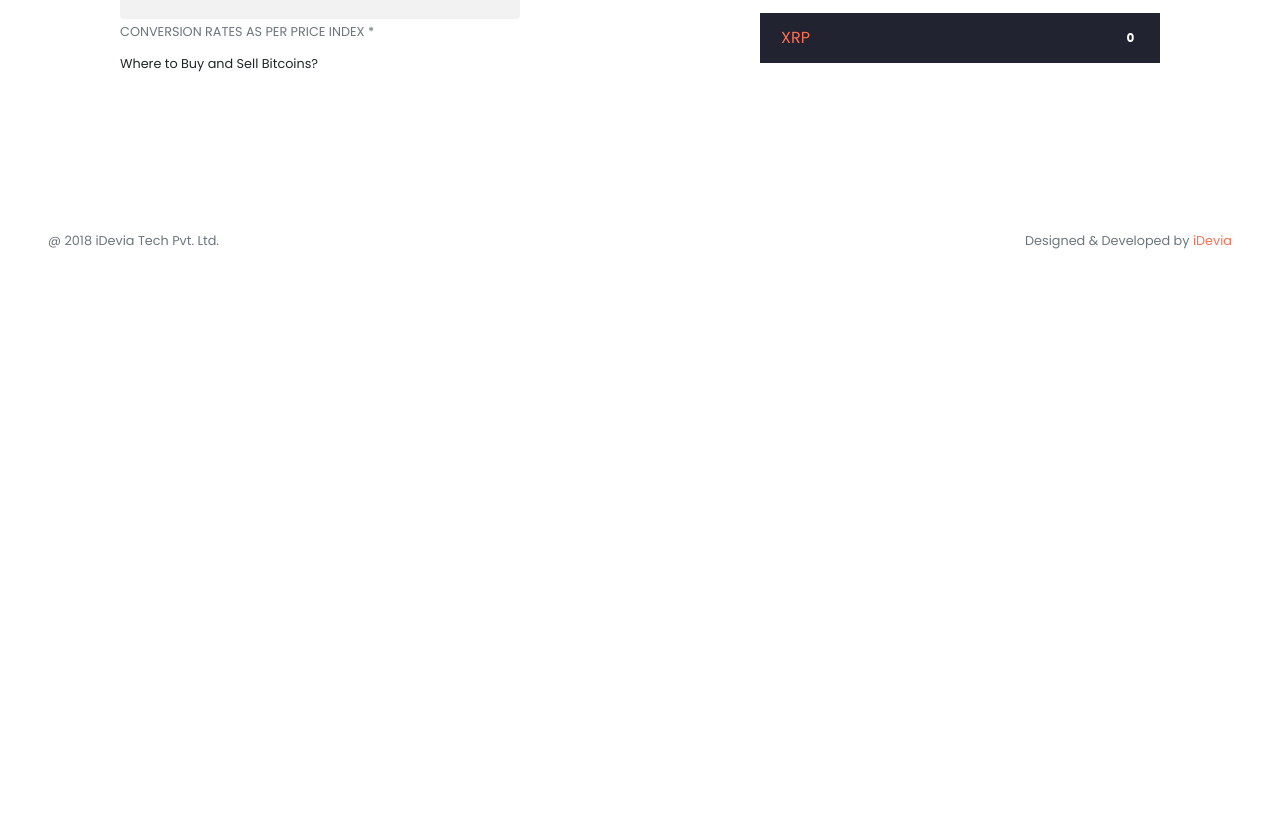
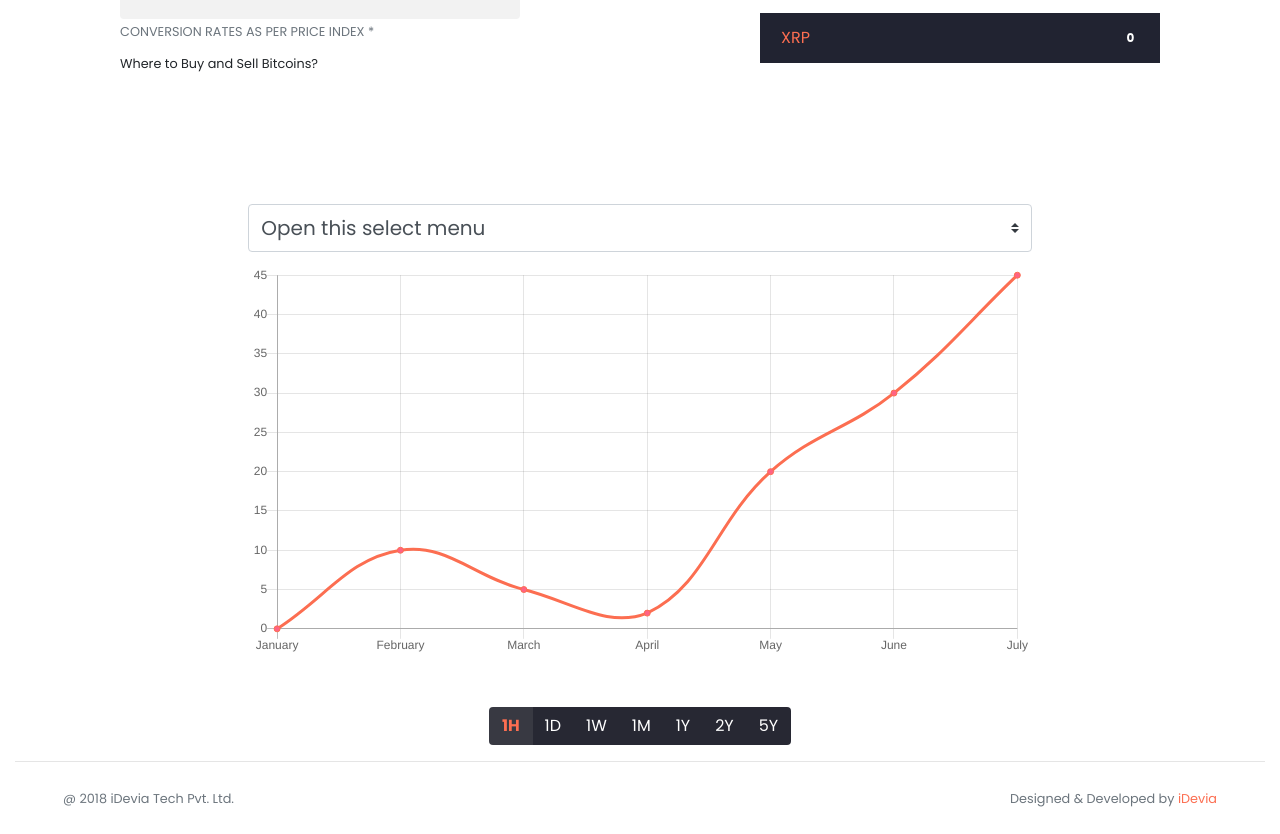
Before and after one commit to DoTA93/icoinguru, a plain HTML site: page index.html in a window 1280 px wide. Shown: the part 524-1358 px from the top of the page. Before the commit the page ends 800 px from the top, so only its background shows below. Drawn offline with nearby package versions, Linux system fonts and the light colour scheme; no server answers.

Commit message:
added chart

```diff
--- a/css/styles.css
+++ b/css/styles.css
@@ -43,8 +43,10 @@ body{
     /* position: absolute; */
     color: black;
     /* bottom: 0; */
-    width: 100%;
+    /* width: 100%; */
     /* height: 60px; */
+    border-top: 1px solid rgba(0,0,0,.1);
+
 }
 
 .idevia1{
@@ -113,3 +115,42 @@ a:hover {
         margin-top: 20px;
     }
 }
+
+.form1:focus {
+  border-color:#ccc;
+  outline: 0;
+  -webkit-box-shadow: none;
+  box-shadow: none;
+}
+
+.glow:focus {
+  border-color:#ccc;
+  outline: 0;
+  -webkit-box-shadow: none;
+  box-shadow: none;
+}
+
+.page-link {
+    background-color: #272833;
+    color: #fff;
+    border-color: transparent;
+    transition: all 0.3s ease-in-out;
+
+}
+.page-link:hover {
+    background-color: #3a3c49;
+    color: #fff;
+    border-color: transparent;
+
+}
+
+/* .page-item{
+    padding: 10px;
+} */
+
+.page-item.active .page-link{
+    background-color: #383942;
+    color: #fc6e51;
+    border-color: transparent;
+    font-weight: bold;
+}
--- a/index.html
+++ b/index.html
@@ -101,7 +101,7 @@
                             <h5 class="text-muted">FROM</h5> &nbsp; &nbsp;
                             <input type="text" class="form-control form1" aria-label="Text input with dropdown button">
                             <div class="input-group-append">
-                              <button class="btn btn-t d-from dropdown-toggle" type="button" data-toggle="dropdown" aria-haspopup="true" aria-expanded="false">
+                              <button class="btn btn-t glow d-from dropdown-toggle" type="button" data-toggle="dropdown" aria-haspopup="true" aria-expanded="false">
                                 <strong class="d-val1">USD</strong>
                               </button>
                               <div class="dropdown-menu smaller-dropdown">
@@ -118,7 +118,7 @@
                           <h5 class="to1 text-right text-muted" style="width: 55.92px">TO</h5> &nbsp; &nbsp;
                           <input type="text" class="form-control form1" aria-label="Text input with dropdown button">
                           <div class="input-group-append">
-                            <button class="btn btn-t d2-from dropdown-toggle" type="button" data-toggle="dropdown" aria-haspopup="true" aria-expanded="false">
+                            <button class="btn btn-t glow d2-from dropdown-toggle" type="button" data-toggle="dropdown" aria-haspopup="true" aria-expanded="false">
                               <strong class="d-val2">USD</strong>
                             </button>
                             <div class="dropdown-menu smaller-dropdown">
@@ -201,7 +201,52 @@
       </div>
     </div>
 
-    <footer class="footer fixed-bottom bg-white">
+    <section>
+      <div class="container-fluid">
+      <div class="col-8 offset-2">
+
+      <select class="custom-select custom-select-lg mb-3">
+        <option selected>Open this select menu</option>
+        <option value="1">One</option>
+        <option value="2">Two</option>
+        <option value="3">Three</option>
+      </select>
+
+        <canvas id="myChart" class="mb-5" style="height: 600px";>
+
+        </canvas>
+
+        <nav aria-label="Page navigation example">
+          <ul class="pagination justify-content-center">
+            <li class="page-item active">
+              <a class="page-link" href="#">1H</a>
+            </li>
+            <li class="page-item">
+              <a class="page-link" href="#">1D</a>
+            </li>
+            <li class="page-item">
+              <a class="page-link" href="#">1W</a>
+            </li>
+            <li class="page-item">
+              <a class="page-link" href="#">1M</a>
+            </li>
+            <li class="page-item">
+              <a class="page-link" href="#">1Y</a>
+            </li>
+            <li class="page-item">
+              <a class="page-link" href="#">2Y</a>
+            </li>
+            <li class="page-item">
+              <a class="page-link" href="#">5Y</a>
+            </li>
+          </ul>
+        </nav>
+
+      </div>
+      </div>
+    </section>
+
+    <footer class="footer bg-white">
       <div class="container-fluid">
         <div class="row my-4">
           <div class="col-6 pl-5 text-muted">
@@ -216,7 +261,7 @@
         </div>
       </div>
     </footer>
-
+    <script src="https://cdnjs.cloudflare.com/ajax/libs/Chart.js/2.4.0/Chart.min.js"></script>
     <script src="https://ajax.googleapis.com/ajax/libs/jquery/3.3.1/jquery.min.js"></script>
     <script src="https://cdnjs.cloudflare.com/ajax/libs/popper.js/1.14.3/umd/popper.min.js"></script>
     <script src="js/bootstrap.min.js"></script>
--- a/js/app.js
+++ b/js/app.js
@@ -41,6 +41,12 @@
     $('.d2-from').next().on('click', 'a', function () {
         // $drop = $(this).next();
         $('.d-val2').html($(this).html());
+        // console.log($(this).html())
+    });
+
+    $('.d3-from').next().on('click', 'a', function () {
+        // $drop = $(this).next();
+        $('.d-val3').html($(this).html());
         // console.log($(this).html())
     });
 
@@ -142,4 +148,35 @@
     countDown();
     loadData();
 
+    var coinchart =function(){
+        var ctx = document.getElementById('myChart').getContext('2d');
+        var chart = new Chart(ctx, {
+            // The type of chart we want to create
+            type: 'line',
+
+            // The data for our dataset
+            data: {
+                labels: ["January", "February", "March", "April", "May", "June", "July"],
+                datasets: [{
+                    label: "My First dataset",
+                    backgroundColor: 'rgb(255, 99, 132)',
+                    borderColor: '#fc6e51',
+                    data: [0, 10, 5, 2, 20, 30, 45],
+                    fill: false,
+                }]
+            },
+
+            // Configuration options go here
+            options: {
+                legend: {
+                    display: false,
+                }
+                // responsive: true,
+            }
+        });
+
+    }
+
+    coinchart();
+
 })(jQuery);
```
